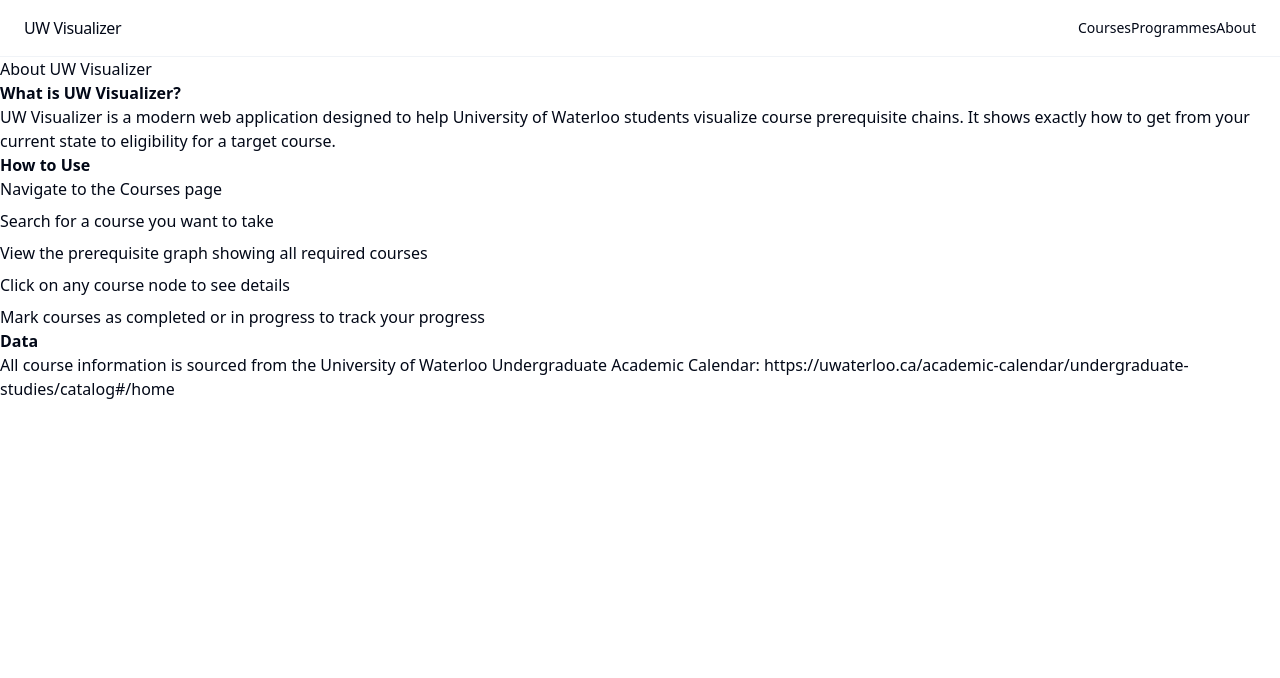
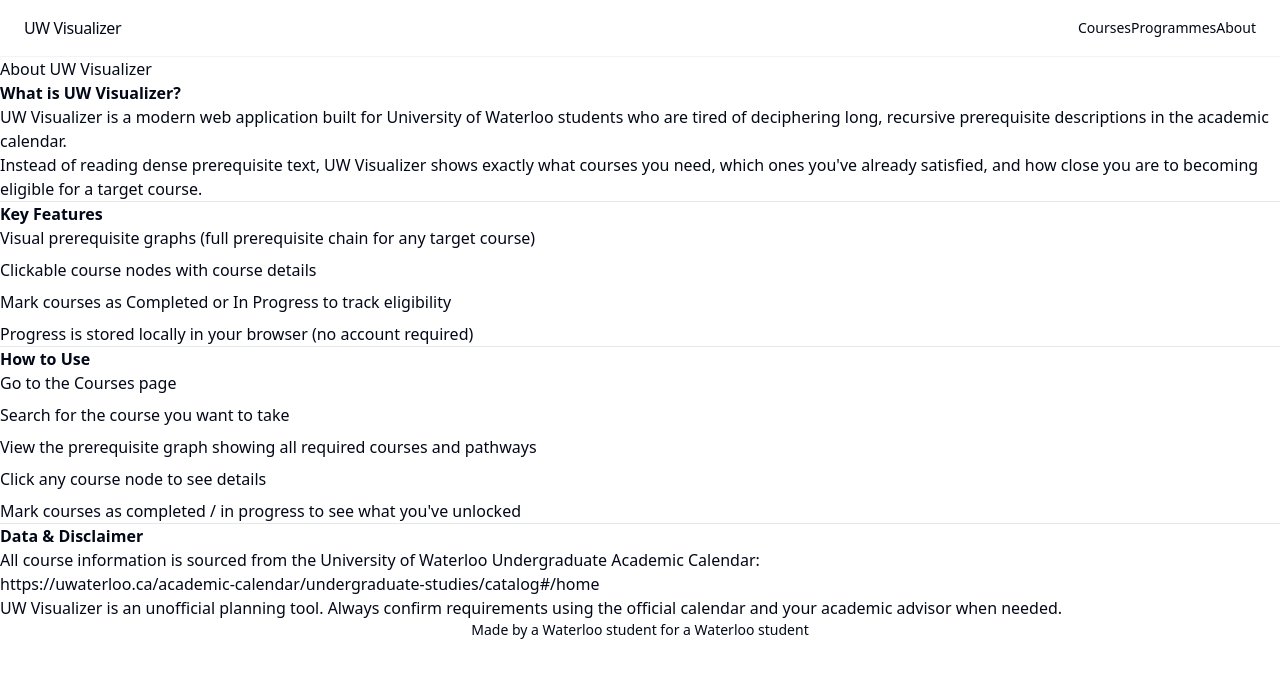
Before and after one commit to dank409/uw-visualizer, a React (Vite) app: page /about in a window 1280 px wide. Shown: the top 678 px of the page. Built offline with nearby package versions, Linux system fonts and the light colour scheme.

Commit message:
Update About page

```diff
--- a/src/pages/AboutPage.tsx
+++ b/src/pages/AboutPage.tsx
@@ -1,36 +1,71 @@
 export function AboutPage() {
   return (
     <div className="container mx-auto max-w-3xl p-8">
-      <h1 className="mb-6 text-3xl font-bold">About UW Visualizer</h1>
+      <h1 className="mb-8 text-3xl font-bold">About UW Visualizer</h1>
 
-      <div className="space-y-6">
+      <div className="space-y-8">
         <section>
           <h2 className="mb-3 text-xl font-semibold">What is UW Visualizer?</h2>
+          <p className="text-muted-foreground mb-2">
+            UW Visualizer is a modern web application built for University of Waterloo students who are tired of deciphering long, recursive prerequisite descriptions in the academic calendar.
+          </p>
           <p className="text-muted-foreground">
-            UW Visualizer is a modern web application designed to help University of Waterloo
-            students visualize course prerequisite chains. It shows exactly how to get from your
-            current state to eligibility for a target course.
+            Instead of reading dense prerequisite text, UW Visualizer shows exactly what courses you need, which ones you've already satisfied, and how close you are to becoming eligible for a target course.
           </p>
         </section>
+
+        <div className="border-t border-border"></div>
+
+        <section>
+          <h2 className="mb-3 text-xl font-semibold">Key Features</h2>
+          <ul className="list-disc list-inside space-y-2 text-muted-foreground">
+            <li>Visual prerequisite graphs (full prerequisite chain for any target course)</li>
+            <li>Clickable course nodes with course details</li>
+            <li>Mark courses as Completed or In Progress to track eligibility</li>
+            <li>Progress is stored locally in your browser (no account required)</li>
+          </ul>
+        </section>
+
+        <div className="border-t border-border"></div>
 
         <section>
           <h2 className="mb-3 text-xl font-semibold">How to Use</h2>
           <ol className="list-decimal list-inside space-y-2 text-muted-foreground">
-            <li>Navigate to the Courses page</li>
-            <li>Search for a course you want to take</li>
-            <li>View the prerequisite graph showing all required courses</li>
-            <li>Click on any course node to see details</li>
-            <li>Mark courses as completed or in progress to track your progress</li>
+            <li>Go to the Courses page</li>
+            <li>Search for the course you want to take</li>
+            <li>View the prerequisite graph showing all required courses and pathways</li>
+            <li>Click any course node to see details</li>
+            <li>Mark courses as completed / in progress to see what you've unlocked</li>
           </ol>
         </section>
 
+        <div className="border-t border-border"></div>
+
         <section>
-          <h2 className="mb-3 text-xl font-semibold">Data</h2>
+          <h2 className="mb-3 text-xl font-semibold">Data & Disclaimer</h2>
+          <p className="text-muted-foreground mb-2">
+            All course information is sourced from the University of Waterloo Undergraduate Academic Calendar:
+          </p>
+          <p className="text-muted-foreground mb-2">
+            <a
+              href="https://uwaterloo.ca/academic-calendar/undergraduate-studies/catalog#/home"
+              target="_blank"
+              rel="noopener noreferrer"
+              className="text-primary hover:underline"
+            >
+              https://uwaterloo.ca/academic-calendar/undergraduate-studies/catalog#/home
+            </a>
+          </p>
           <p className="text-muted-foreground">
-          All course information is sourced from the University of Waterloo Undergraduate Academic Calendar:
-          https://uwaterloo.ca/academic-calendar/undergraduate-studies/catalog#/home
+            UW Visualizer is an unofficial planning tool. Always confirm requirements using the official calendar and your academic advisor when needed.
           </p>
         </section>
+      </div>
+
+      <div className="mt-12 text-center">
+        <p className="text-sm text-muted-foreground">
+          Made by a Waterloo student for a Waterloo student
+        </p>
       </div>
     </div>
   )
```
